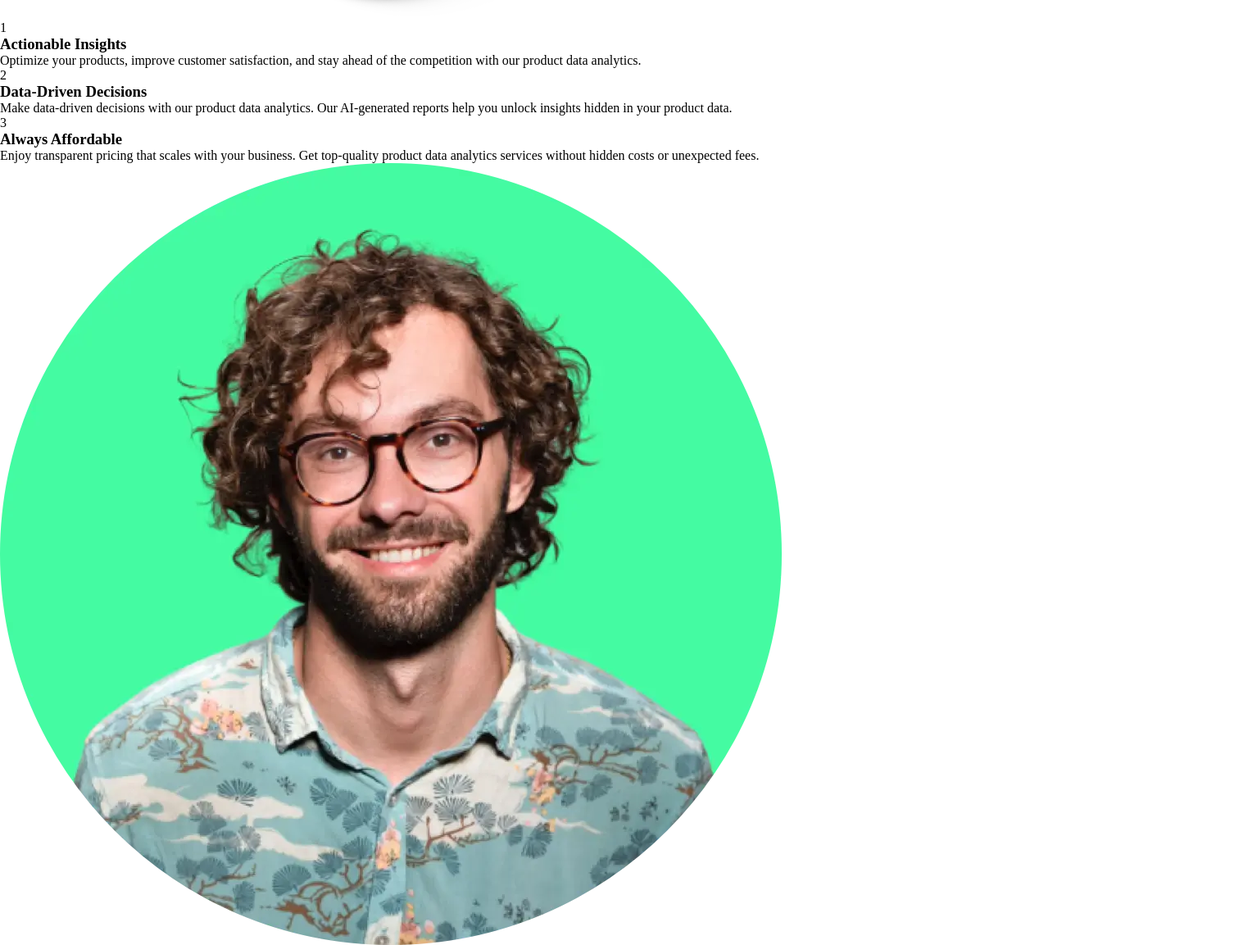
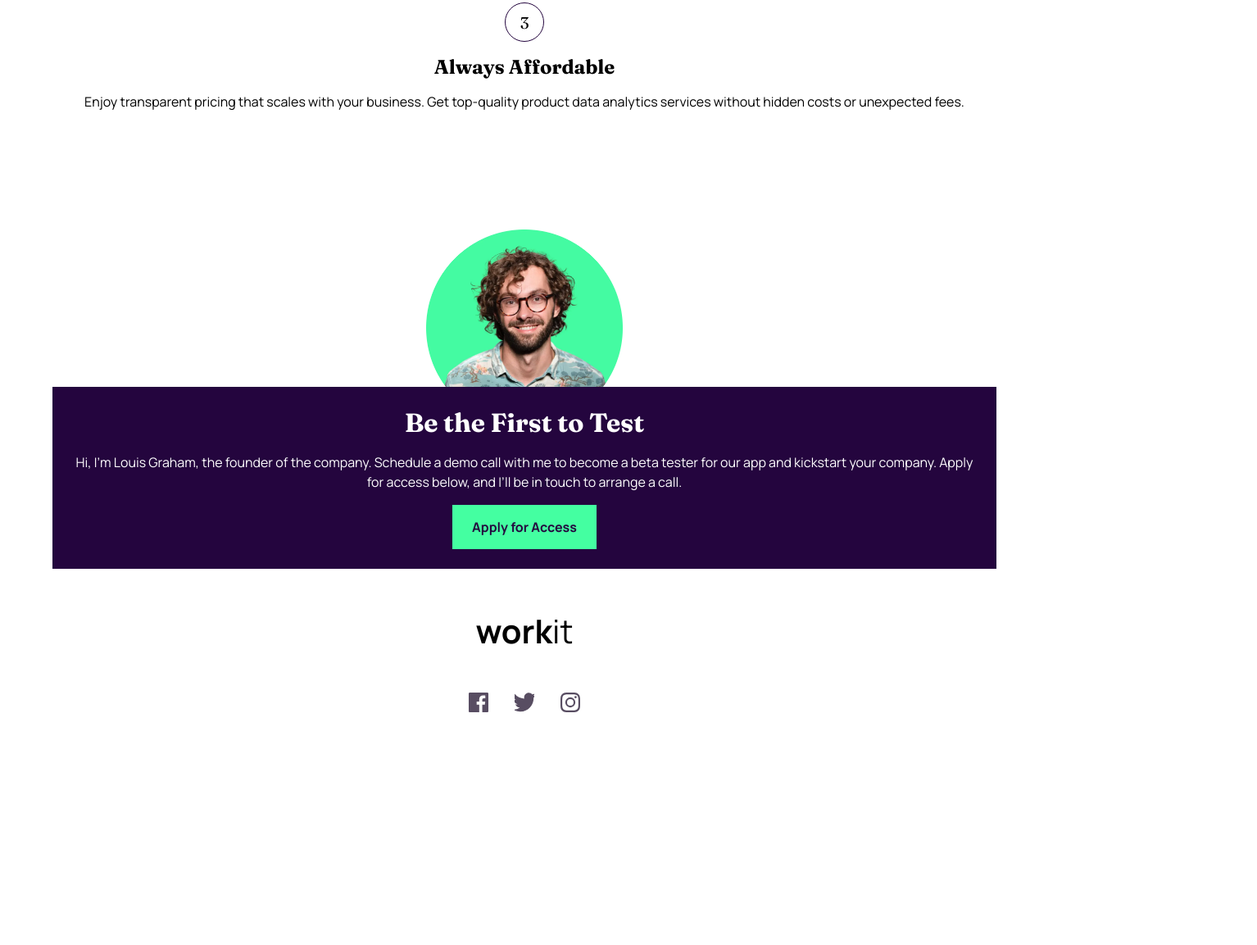
Before and after one commit to BranLeeDev/WORKIT, a plain HTML site: page index.html in a window 1280 px wide. Shown: the part 961-2114 px from the top of the page at 82% size, 1534 px wide, since content can reach past the window. After the commit the page ends 1883 px from the top, so only its background shows below. Drawn offline with Linux system fonts and the light colour scheme.

Commit message:
Añadí una nueva imagen, pequeños cambios al html. Estilos añadidos para celulares pequeños

```diff
--- a/css/styles.css
+++ b/css/styles.css
@@ -1,15 +1,255 @@
+:root {
+  --primary-color: #ffffff;
+  --secondary-color: #24053e;
+  --tertiary-color: #44ffa1;
+  --family-heading: "Fraunces";
+  --family-body: "Manrope";
+  --font-size: 1rem;
+  --padding-size: 1.5rem;
+  --gap-size: 1rem;
+}
+
 * {
   padding: 0;
   margin: 0;
   box-sizing: border-box;
+  scroll-behavior: smooth;
+}
+
+a {
+  text-decoration: none;
+  color: inherit;
+}
+
+img {
+  width: inherit;
+  height: inherit;
+}
+
+ul {
+  list-style: none;
 }
 
 @font-face {
   font-family: "Fraunces";
-  src: url("/assets/fonts/fraunces/static/Fraunces_144pt-SemiBold.ttf");
+  src: url("/assets/fonts/fraunces/Fraunces-VariableFont_SOFT\,WONK\,opsz\,wght.ttf");
 }
 
 @font-face {
   font-family: "Manrope";
-  src: url("/assets/fonts/manrope/static/Manrope-Regular.ttf");
+  src: url("/assets/fonts/manrope/Manrope-VariableFont_wght.ttf");
 }
+
+body {
+  font-family: "Manrope";
+  background-color: var(--primary-color);
+}
+
+.content-layout {
+  min-width: 20rem;
+  width: 100%;
+  min-height: 20rem;
+  height: 100vh;
+}
+
+.header__container-nav {
+  display: flex;
+  flex-direction: row;
+  justify-content: space-between;
+  align-items: center;
+  padding-top: var(--padding-size);
+}
+
+.header {
+  display: flex;
+  flex-direction: column;
+  align-items: center;
+  background-color: var(--secondary-color);
+}
+
+.header__container-nav {
+  width: 90%;
+  font-size: 1rem;
+}
+
+.header__title {
+  font-family: "Manrope";
+  font-weight: bolder;
+  color: var(--primary-color);
+}
+
+.header__title > .header__link {
+  cursor: default;
+}
+
+.header__container-nav > .header__link {
+  font-family: "Manrope";
+  font-weight: bold;
+  color: var(--primary-color);
+  padding-bottom: 0.2rem;
+  border-bottom: 0.2rem solid var(--tertiary-color);
+}
+
+.title__sub {
+  font-weight: lighter;
+}
+
+.main__section .section__container-data {
+  position: relative;
+  display: flex;
+  flex-direction: column;
+  align-items: center;
+  gap: 2rem; /* var(--gap-size) * 2  */
+  width: 100%;
+  padding-top: 3rem; /* var(--padding-size) * 2  */
+  padding-bottom: 12rem; /* var(--padding-size) * 8 */
+  background-image: url("/assets/images/Rectangle.svg");
+  background-position: bottom;
+  background-repeat: no-repeat;
+  background-size: auto;
+}
+
+.section__title {
+  width: 90%;
+  font-size: 2.5rem;
+  line-height: 3rem;
+  font-family: var(--family-heading);
+  text-align: center;
+  color: var(--primary-color);
+}
+
+.section__link {
+  padding: 1rem 1.5rem;
+  background-color: var(--tertiary-color);
+  font-size: 1rem;
+  font-weight: bold;
+  color: var(--secondary-color);
+}
+
+.section__link + .section__figure {
+  position: absolute;
+  bottom: -7.5rem;
+  width: 15rem;
+  height: 15rem;
+}
+
+.section__container-data + .section__list {
+  display: flex;
+  flex-direction: column;
+  align-items: center;
+  gap: 2rem;
+  padding-top: 12rem; /* var(--padding-small-mobile) * 8 */
+}
+
+.section__container-data + .section__list .section__item {
+  width: 90%;
+}
+
+.section__article {
+  display: flex;
+  flex-direction: column;
+  align-items: center;
+  gap: var(--gap-size);
+}
+
+.article__span {
+  display: inline-flex;
+  align-items: center;
+  justify-content: center;
+  width: 3rem;
+  height: 3rem;
+  border: 0.1rem solid var(--secondary-color);
+  border-radius: 50%;
+  font-family: var(--family-heading);
+  font-size: 1.25rem;
+}
+
+.article__title {
+  font-family: var(--family-heading);
+  font-size: 1.5rem;
+}
+
+.article__description {
+  font-family: var(--family-body);
+  font-size: var(--font-size);
+  line-height: 1.5rem; /* var(--font-size) + 0.5rem */
+  text-align: center;
+}
+
+.main__section--apply {
+  display: flex;
+  flex-direction: column;
+  align-items: center;
+  padding-top: 6rem;
+}
+
+.main__section--apply > .section__figure {
+  position: relative;
+  top: 3rem;
+  z-index: -10;
+  width: 15rem;
+  height: 15rem;
+}
+
+.main__section--apply > .section__container-data {
+  display: flex;
+  flex-direction: column;
+  gap: var(--gap-size);
+  align-items: center;
+  width: 90%;
+  padding: var(--padding-size);
+  background-color: var(--secondary-color);
+}
+
+.main__section--apply .section__title {
+  font-size: 2rem; /* var(--font-size) + 1rem */
+  line-height: 2.5rem;
+}
+
+.section__description {
+  font-size: var(--font-size);
+  line-height: 1.5rem;
+  text-align: center;
+  color: var(--primary-color);
+}
+
+.footer {
+  display: flex;
+  flex-direction: column;
+  gap: 3rem;
+  align-items: center;
+  width: 100%;
+  padding: 3rem;
+}
+
+.footer__title {
+  font-size: 2.5rem;
+  font-weight: bolder;
+}
+
+.footer__list {
+  display: flex;
+  flex-direction: row;
+  gap: 2rem;
+}
+
+.footer__list .footer__link {
+  display: inline-block;
+  width: 1.5rem;
+  height: 1.5rem;
+  background-position: center;
+  background-repeat: no-repeat;
+  background-size: cover;
+}
+
+.footer__list .footer__item:first-of-type .footer__link {
+  background-image: url("/assets/images/icon-facebook.svg");
+}
+
+.footer__list .footer__item:nth-of-type(2) .footer__link {
+  background-image: url("/assets/images/icon-twitter.svg");
+}
+
+.footer__list .footer__item:nth-of-type(3) .footer__link {
+  background-image: url("/assets/images/icon-instagram.svg");
+}
--- a/index.html
+++ b/index.html
@@ -4,7 +4,7 @@
     <meta charset="UTF-8" />
     <meta name="viewport" content="width=device-width, initial-scale=1.0" />
     <link rel="icon" type="image/png" href="/images/favicon-32x32.png" />
-    <title>Workit - Data Analytics for Your Business</title>
+    <title>Workit</title>
     <link rel="stylesheet" href="/css/styles.css" />
   </head>
   <body>
@@ -13,7 +13,7 @@
         <div class="header__container-nav">
           <h1 class="header__title">
             <a href="/" class="header__link"
-              >Work<span class="title__sub">it</span></a
+              >work<span class="title__sub">it</span></a
             >
           </h1>
           <a href="#apply" class="header__link">Apply for Access</a>
@@ -21,6 +21,7 @@
       </header>
       <main class="main">
         <section class="main__section">
+          <div class="section__container-data">
             <h2 class="section__title">Data Tailored to Your Needs</h2>
             <a class="section__link" href="#characteristics">Learn More</a>
             <figure class="section__figure">
@@ -33,8 +34,9 @@
                 class="section__img"
               />
             </figure>
-          <ul class="section__list" id="characteristics">
-            <li class="section__item">
+          </div>
+          <ul class="section__list">
+            <li class="section__item" id="characteristics">
               <article class="section__article">
                 <span class="article__span">1</span>
                 <h3 class="article__title">Actionable Insights</h3>
@@ -79,7 +81,7 @@
               class="section__img"
             />
           </figure>
-          <div id="apply" class="section__container-date">
+          <div id="apply" class="section__container-data">
             <h2 class="section__title">Be the First to Test</h2>
             <p class="section__description">
               Hi, I'm Louis Graham, the founder of the company. Schedule a demo
@@ -92,7 +94,11 @@
         </section>
       </main>
       <footer class="footer">
-        <h4 class="footer__title">Work<span class="title__sub">it</span></h4>
+        <h4 class="footer__title">
+          <a href="/" class="title__link"
+            >work<span class="title__sub">it</span></a
+          >
+        </h4>
         <ul class="footer__list">
           <li class="footer__item"><a href="/" class="footer__link"></a></li>
           <li class="footer__item"><a href="/" class="footer__link"></a></li>
```
Also changed, not shown: assets/images/Rectangle.svg (added), assets/images/logo-dark.svg (deleted), assets/images/logo-light.svg (deleted). Lines whose indentation alone changed are shown as unchanged.
